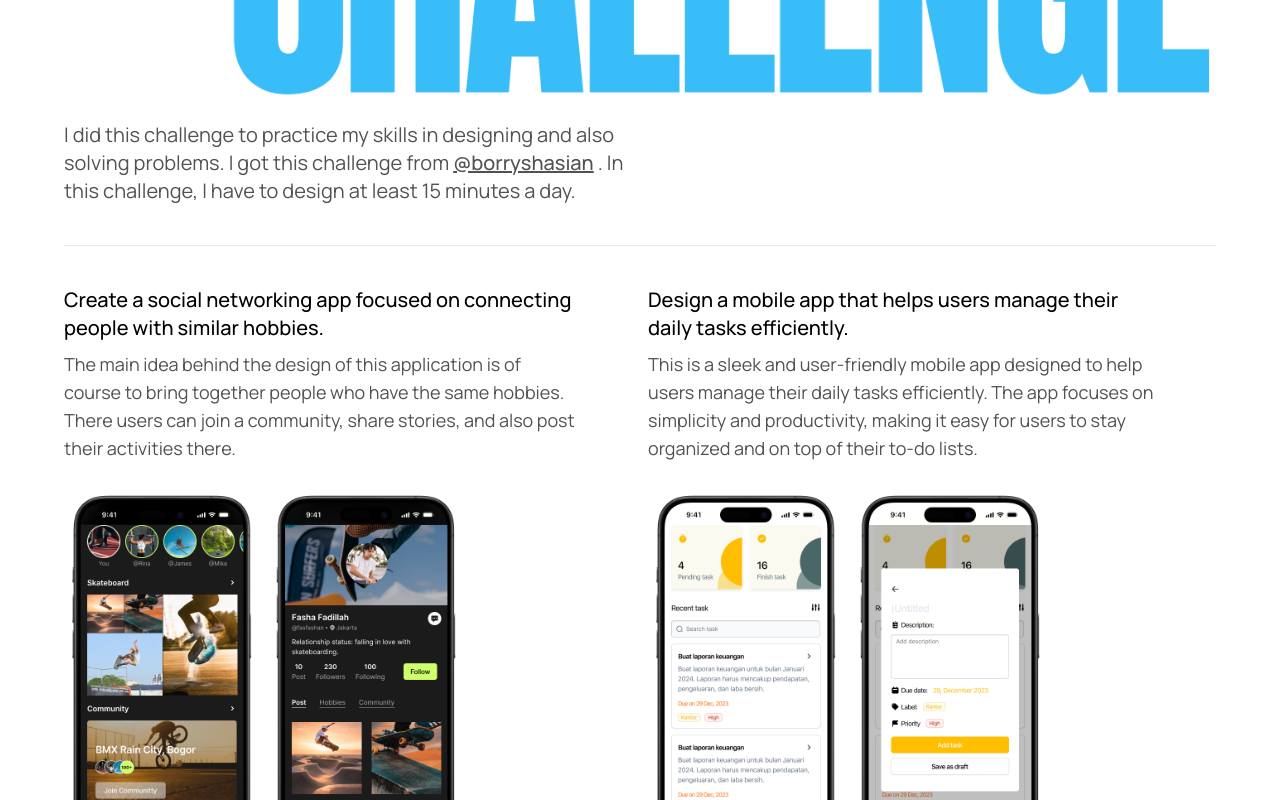
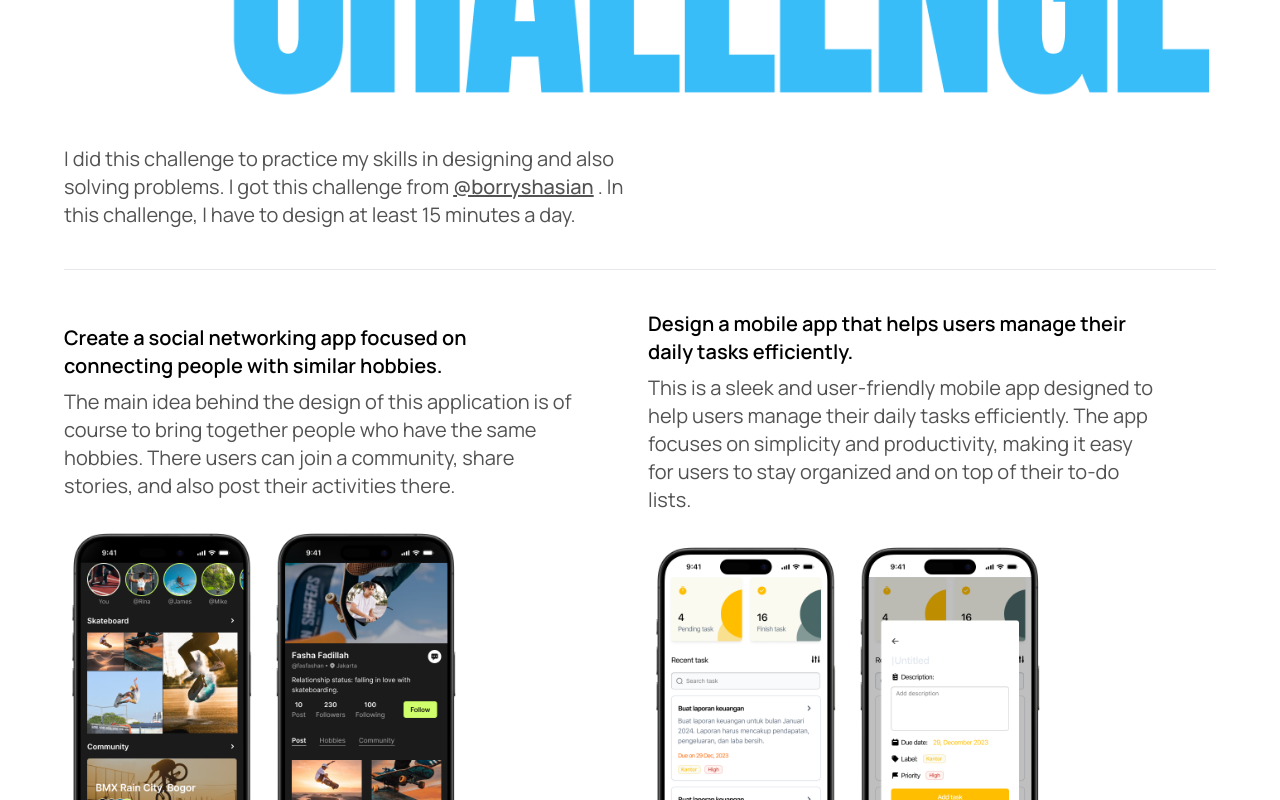
Before and after one commit to fasfashan/new-portfolio, a Next.js app: page /design-challenge in a window 1280 px wide. Shown: the part 480-1280 px from the top of the page. Built offline with nearby package versions, Linux system fonts and the light colour scheme.

Commit message:
change font size on detail page

```diff
--- a/app/components/hero.jsx
+++ b/app/components/hero.jsx
@@ -67,7 +67,7 @@ export default function Hero() {
                 ]}
                 wrapper="h2"
                 speed={20}
-                className="text-sm text-black tracking-normal"
+                className="md:text-sm text-xs text-black tracking-normal"
                 repeat={Infinity}
                 deletionSpeed={50}
               />
@@ -165,7 +165,8 @@ export default function Hero() {
                 </clipPath>
               </defs>
             </svg>
-
+          </div>
+          <div className="flex gap-4 ">
             <svg
               className="hover:scale-90 transition-all"
               xmlns="http://www.w3.org/2000/svg"
@@ -192,9 +193,6 @@ export default function Hero() {
                 fill="#FF9A00"
               />
             </svg>
-          </div>
-
-          <div className="flex gap-4 ">
             <svg
               className="hover:scale-90 transition-all"
               width="60"
@@ -225,6 +223,8 @@ export default function Hero() {
                 fill="white"
               />
             </svg>
+          </div>
+          <div className="flex gap-4 ">
             <svg
               className="hover:scale-90 transition-all"
               width="60"
@@ -271,7 +271,6 @@ export default function Hero() {
                 fill="white"
               />
             </svg>
-
             <svg
               className="hover:scale-90 transition-all"
               width="60"
--- a/app/design-challenge/page.jsx
+++ b/app/design-challenge/page.jsx
@@ -18,7 +18,7 @@ export default function Page() {
           alt="Design Challenge"
           src="/design-challenge.png"
         />
-        <p className="text-xl md:w-2/4   text-neutral-600 ">
+        <p className="md:text-xl text-md  md:w-2/4 mt-6   text-neutral-600 ">
           I did this challenge to practice my skills in designing and also
           solving problems. I got this challenge from{" "}
           <a
@@ -31,14 +31,14 @@ export default function Page() {
         </p>
         <hr className="mt-10" />
       </div>
-      <div className="mt-10 items-center gap-4 grid   grid-cols-4">
+      <div className="mt-10 items-center gap-x-4 gap-y-10 grid   grid-cols-4">
         <div className=" md:col-span-2 col-span-4  space-y-6">
           <div className="max-w-lg space-y-2">
-            <h2 className="text-xl font-medium   text-black">
+            <h2 className="text-xl font-semibold   text-black">
               Create a social networking app focused on connecting people with
               similar hobbies.
             </h2>
-            <p className="text-neutral-600 text-lg">
+            <p className="text-neutral-600 md:text-xl text-md">
               The main idea behind the design of this application is of course
               to bring together people who have the same hobbies. There users
               can join a community, share stories, and also post their
@@ -55,11 +55,11 @@ export default function Page() {
         </div>
         <div className=" md:col-span-2 col-span-4 space-y-6">
           <div className="max-w-lg space-y-2">
-            <h2 className="text-xl font-medium  text-black">
+            <h2 className="text-xl font-semibold  text-black">
               Design a mobile app that helps users manage their daily tasks
               efficiently.
             </h2>
-            <p className="text-neutral-600 text-lg">
+            <p className="text-neutral-600 md:text-xl text-md">
               This is a sleek and user-friendly mobile app designed to help
               users manage their daily tasks efficiently. The app focuses on
               simplicity and productivity, making it easy for users to stay
--- a/app/design-competition/page.jsx
+++ b/app/design-competition/page.jsx
@@ -18,7 +18,7 @@ export default function Page() {
           alt="Design Challenge"
           src="/design-competition.png"
         />
-        <p className="text-xl md:w-2/4   text-neutral-600 ">
+        <p className="md:text-xl text-md  md:w-2/4 mt-6  text-neutral-600 ">
           On various occasions, I often take part in design competitions that I
           find on the internet. Apart from earning money (lol), participating in
           competitions certainly trains me in various things in terms of design
--- a/app/design-exploration/page.jsx
+++ b/app/design-exploration/page.jsx
@@ -18,7 +18,7 @@ export default function Page() {
           alt="Design Challenge"
           src="/design-exploration.png"
         />
-        <p className="text-xl md:w-2/4   text-neutral-600 ">
+        <p className="md:text-xl text-md md:w-2/4  mt-6  text-neutral-600 ">
           I like to explore design. Seeing designs that have unique layouts adds
           to my inspiration in designing.
         </p>
```
